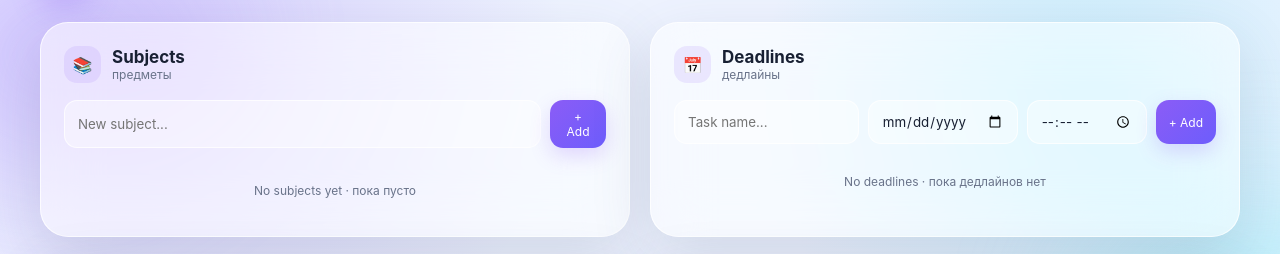
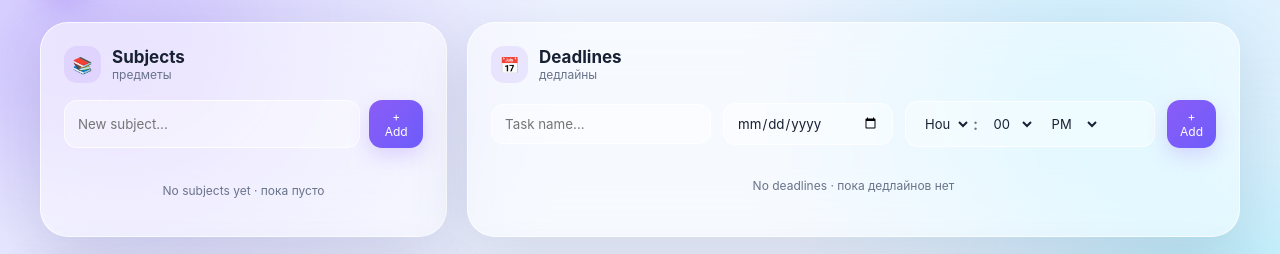
Before and after one commit to qdrrcxj8gx-hub/Student-space, a plain HTML site: page index.html in a window 1280 px wide. Shown: the part 89-343 px from the top of the page. Drawn offline with Linux system fonts and the light colour scheme.

Commit message:
мини обнова 8

```diff
--- a/index.html
+++ b/index.html
@@ -341,9 +341,73 @@ textarea {
 
 .deadline-form {
     display:grid;
-    grid-template-columns:1fr 150px 120px auto;
-    gap:9px;
+    grid-template-columns:minmax(220px,1.5fr) 170px 250px auto;
+    gap:12px;
     margin-bottom:15px;
+    align-items:center;
+}
+
+.time-picker {
+    height:46px;
+    display:flex;
+    align-items:center;
+
+    padding:0 10px;
+
+    border:1px solid var(--border);
+    border-radius:13px;
+
+    background:rgba(255,255,255,.38);
+
+    transition:.2s ease;
+}
+
+.dark .time-picker {
+    background:rgba(255,255,255,.06);
+}
+
+.time-picker:focus-within {
+    border-color:#a78bfa;
+    box-shadow:0 0 0 3px rgba(139,92,246,.10);
+}
+
+.time-picker select {
+    width:auto;
+    height:100%;
+
+    padding:0 5px;
+
+    border:none;
+    border-radius:0;
+
+    background:transparent;
+    box-shadow:none;
+
+    font-size:13px;
+    text-align:center;
+}
+
+.time-picker select:focus {
+    border:none;
+    box-shadow:none;
+}
+
+#deadlineHour {
+    width:55px;
+}
+
+#deadlineMinute {
+    width:55px;
+}
+
+#deadlinePeriod {
+    width:65px;
+}
+
+.time-picker span {
+    color:var(--muted);
+    font-weight:600;
+    padding:0 2px;
 }
 
 .deadline-list {
@@ -984,10 +1048,47 @@ textarea {
         type="date"
     >
 
-    <input
-        id="deadlineTime"
-        type="time"
-    >
+    <div class="time-picker">
+
+    <select id="deadlineHour">
+        <option value="">Hour</option>
+        <option>1</option>
+        <option>2</option>
+        <option>3</option>
+        <option>4</option>
+        <option>5</option>
+        <option>6</option>
+        <option>7</option>
+        <option>8</option>
+        <option>9</option>
+        <option>10</option>
+        <option>11</option>
+        <option>12</option>
+    </select>
+
+    <span>:</span>
+
+    <select id="deadlineMinute">
+        <option value="00">00</option>
+        <option value="05">05</option>
+        <option value="10">10</option>
+        <option value="15">15</option>
+        <option value="20">20</option>
+        <option value="25">25</option>
+        <option value="30">30</option>
+        <option value="35">35</option>
+        <option value="40">40</option>
+        <option value="45">45</option>
+        <option value="50">50</option>
+        <option value="55">55</option>
+    </select>
+
+    <select id="deadlinePeriod">
+        <option value="PM">PM</option>
+        <option value="AM">AM</option>
+    </select>
+
+</div>
 
     <button
         class="btn primary"
@@ -1583,11 +1684,24 @@ function addDeadline() {
         document.getElementById("deadlineDate")
             .value;
 
+    const hour =
+        document.getElementById("deadlineHour")
+            .value;
+
+    const minute =
+        document.getElementById("deadlineMinute")
+            .value;
+
+    const period =
+        document.getElementById("deadlinePeriod")
+            .value;
+
+    if (!name || !date) return;
+
     const time =
-        document.getElementById("deadlineTime")
-            .value;
-
-    if (!name || !date) return;
+        hour
+            ? `${hour}:${minute} ${period}`
+            : "";
 
     deadlines.push({
         name:name,
@@ -1598,7 +1712,10 @@ function addDeadline() {
 
     document.getElementById("deadlineName").value = "";
     document.getElementById("deadlineDate").value = "";
-    document.getElementById("deadlineTime").value = "";
+
+    document.getElementById("deadlineHour").value = "";
+    document.getElementById("deadlineMinute").value = "00";
+    document.getElementById("deadlinePeriod").value = "PM";
 
     saveDeadlines();
     renderDeadlines();
@@ -2968,10 +3085,12 @@ document.getElementById("subjectInput")
             addSubject();
         }
     });
-    [
+[
     "deadlineName",
     "deadlineDate",
-    "deadlineTime"
+    "deadlineHour",
+    "deadlineMinute",
+    "deadlinePeriod"
 ].forEach(id => {
 
     document.getElementById(id)
```
